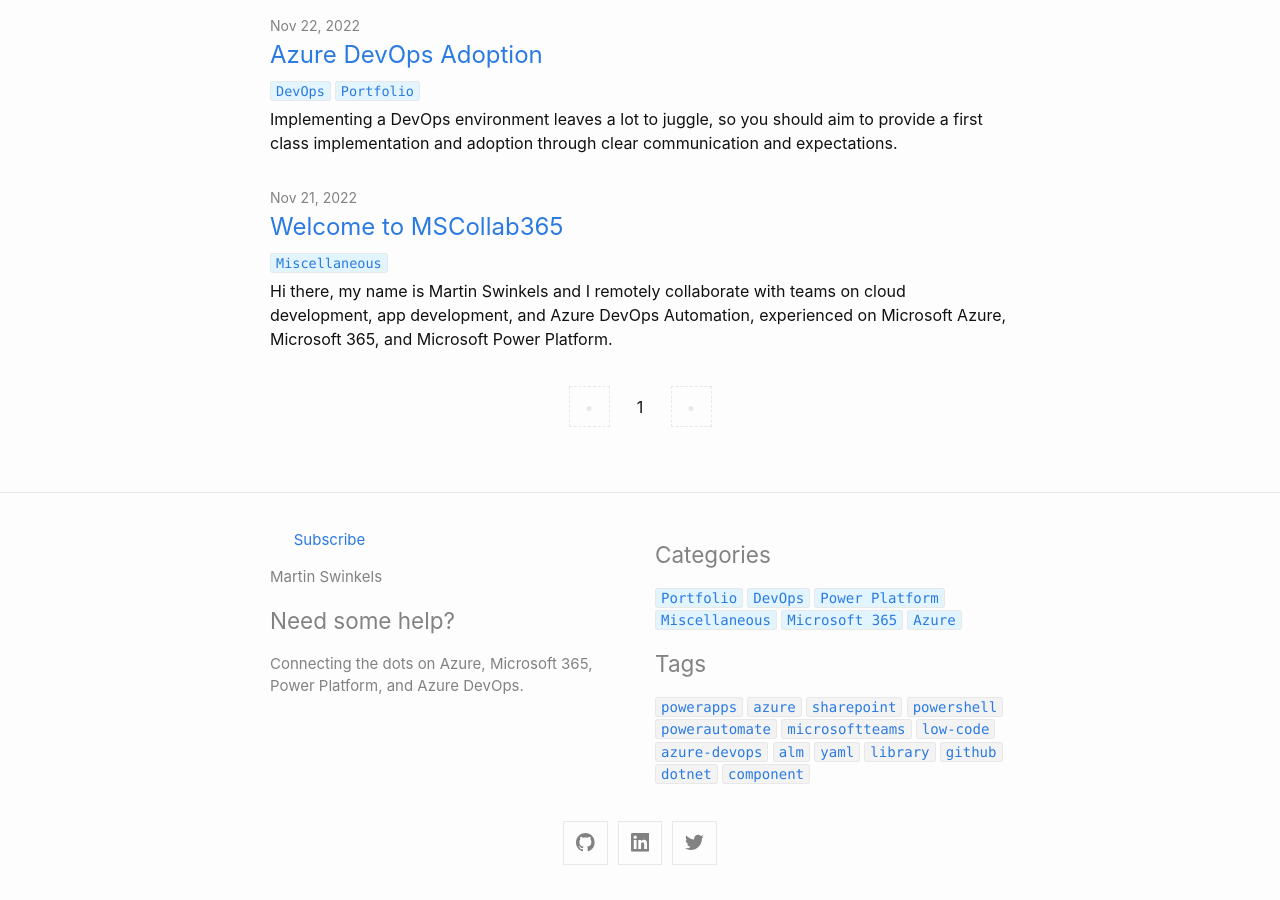
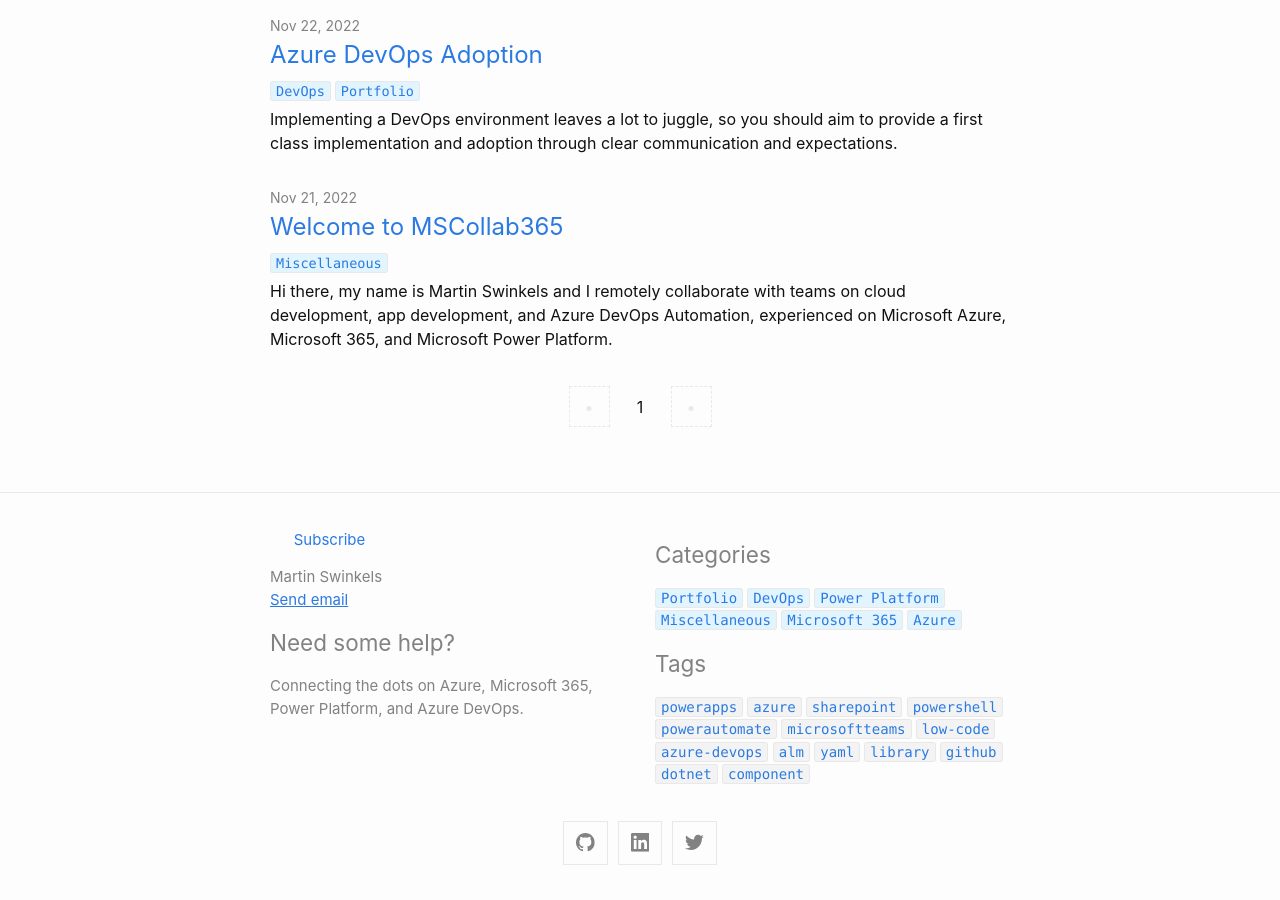
Before and after one commit to msc365/msc365.github.io, a Jekyll site: the page built from index.html, in a window 1280 px wide and 900 px high, scrolled down 1037 px. Built offline with Jekyll 4.4.1, drawn with Linux system fonts in a browser that asks for light colours; the list of posts is cut into pages by our own code.

Commit message:
Added email address

```diff
--- a/_config.yml
+++ b/_config.yml
@@ -1,7 +1,7 @@
 title: MSCollab365
 author:
   name: Martin Swinkels
-  email: # martin.swinkels+blog@msc365.eu
+  email: martin.swinkels+blog@msc365_eu
 description: > # this means to ignore newlines until "show_excerpts:"
   Connecting the dots on Azure, Microsoft 365, Power Platform, and Azure DevOps.
 
--- a/_includes/footer.html
+++ b/_includes/footer.html
@@ -18,7 +18,7 @@
             <li class="p-name">{{ site.author.name | escape }}</li>
           {% endif -%}
           {% if site.author.email -%}
-            <li><a class="u-email" href="mailto:{{ site.author.email }}">{{ site.author.email }}</a></li>
+            <li><a class="u-email" href="mailto:{{ site.author.email }}" onclick="this.href=this.href.replace('_','.')">Send email</a></li>
           {%- endif %}
         </ul>
       {%- endif %}
```
